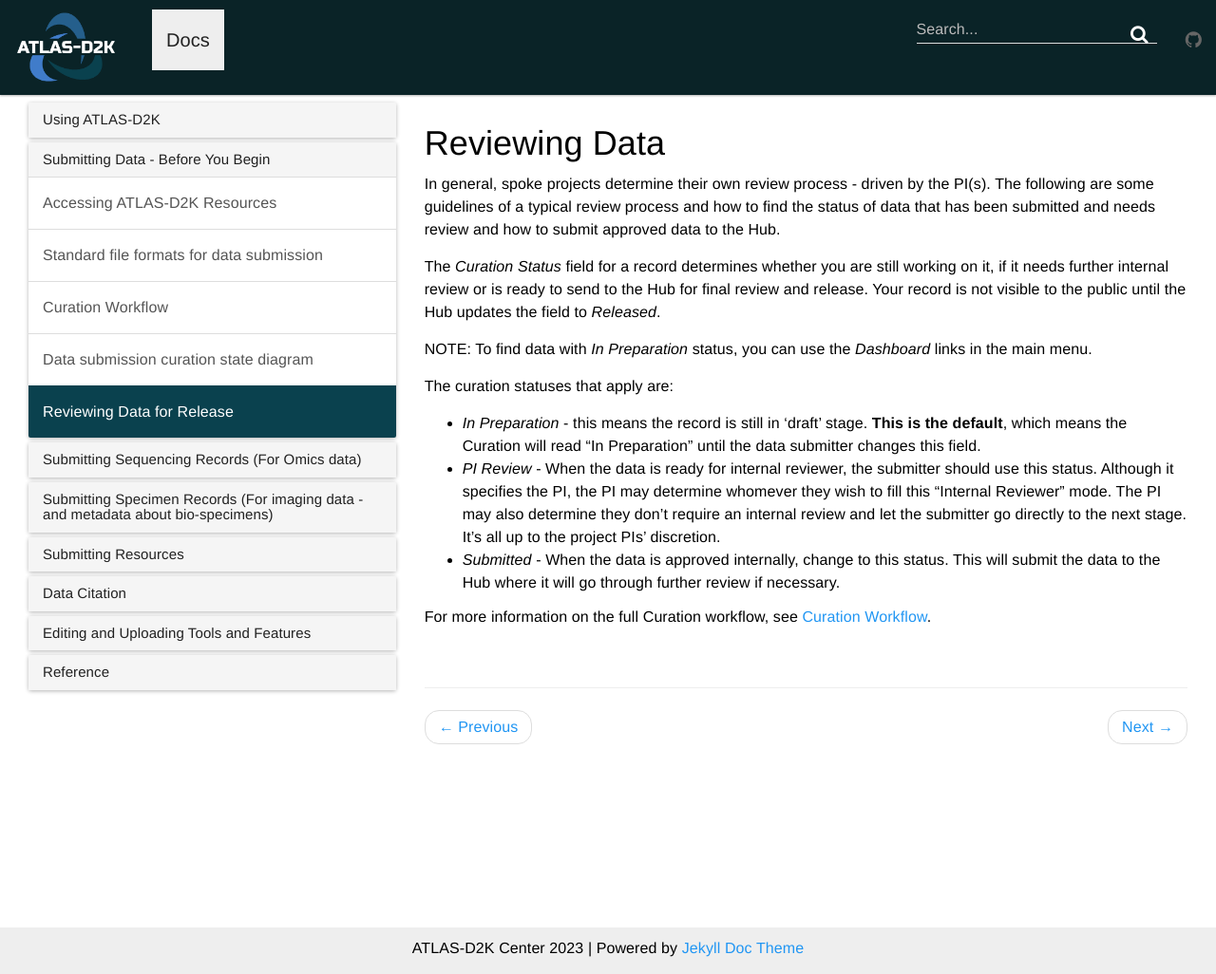
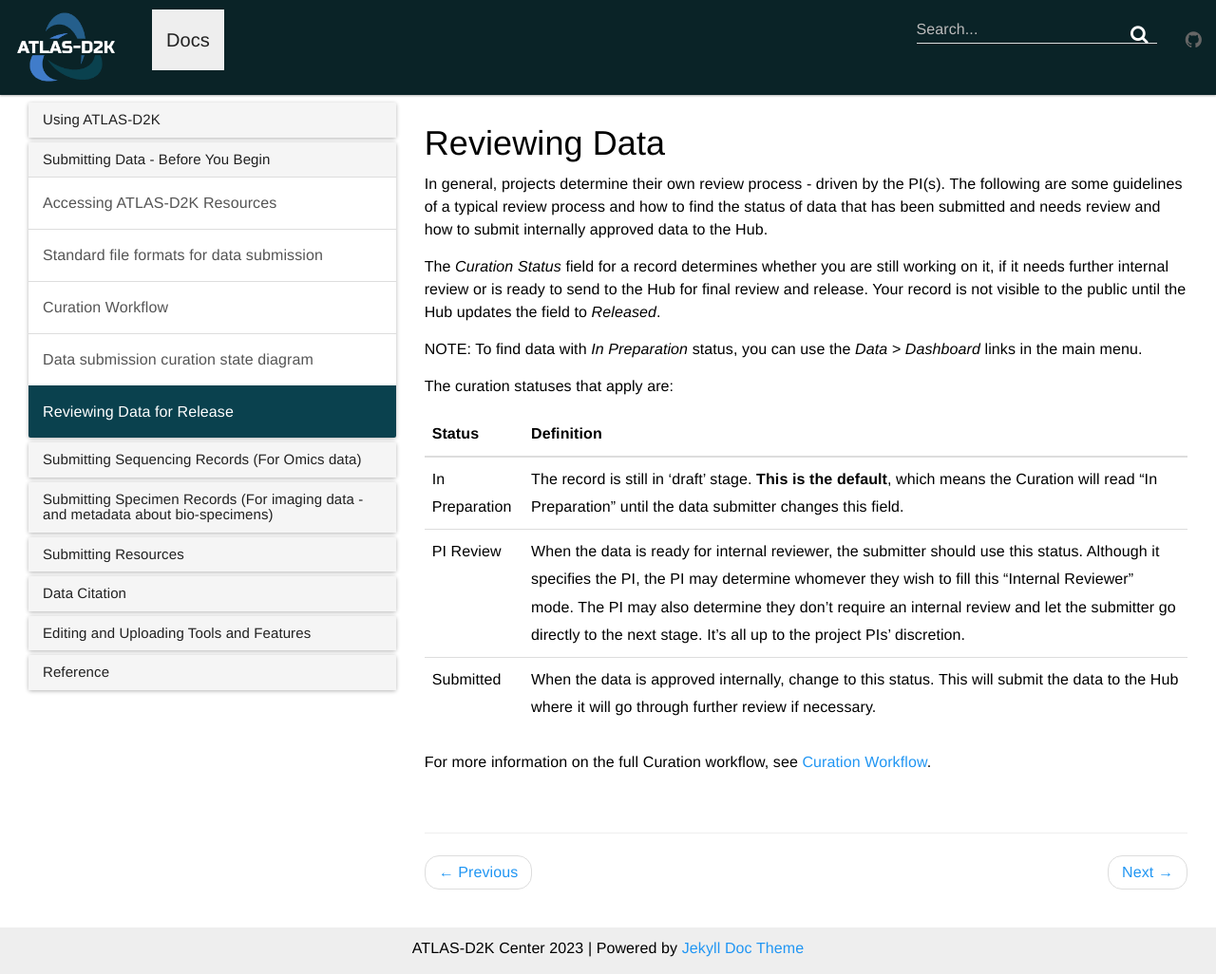
Before and after one commit to informatics-isi-edu/atlas-d2k-docs, a Jekyll site: the page built from docs/_docs/data_submission_process/Reviewing-Data.md, in a window 1280 px wide and 1026 px high. Shown: the whole window at 95% size. Built offline with Jekyll 4.4.1, drawn with Linux system fonts in a browser that asks for light colours.

Commit message:
more copyediting

```diff
--- a/docs/_docs/data_submission_process/Reviewing-Data.md
+++ b/docs/_docs/data_submission_process/Reviewing-Data.md
@@ -3,15 +3,18 @@ title: Reviewing Data
 permalink: /docs/reviewing-data-for-release/
 ---
 
-In general, spoke projects determine their own review process - driven by the PI(s). The following are some guidelines of a typical review process and how to find the status of data that has been submitted and needs review and how to submit approved data to the Hub.
+In general, projects determine their own review process - driven by the PI(s). The following are some guidelines of a typical review process and how to find the status of data that has been submitted and needs review and how to submit internally approved data to the Hub.
 
 The _Curation Status_ field for a record determines whether you are still working on it, if it needs further internal review or is ready to send to the Hub for final review and release. Your record is not visible to the public until the Hub updates the field to _Released_.
 
-NOTE: To find data with _In Preparation_ status, you can use the _Dashboard_ links in the main menu.
+NOTE: To find data with _In Preparation_ status, you can use the _Data > Dashboard_ links in the main menu.
 
 The curation statuses that apply are:
-* _In Preparation_ - this means the record is still in 'draft' stage. **This is the default**, which means the Curation will read "In Preparation" until the data submitter changes this field.
-* _PI Review_ - When the data is ready for internal reviewer, the submitter should use this status. Although it specifies the PI, the PI may determine whomever they wish to fill this "Internal Reviewer" mode. The PI may also determine they don't require an internal review and let the submitter go directly to the next stage. It's all up to the project PIs' discretion.
-* _Submitted_ - When the data is approved internally, change to this status. This will submit the data to the Hub where it will go through further review if necessary.
 
-For more information on the full Curation workflow, see [Curation Workflow](/docs/curation-workflow/).
+| Status | Definition |
+|---|---|
+| In Preparation | The record is still in 'draft' stage. **This is the default**, which means the Curation will read "In Preparation" until the data submitter changes this field. |
+| PI Review | When the data is ready for internal reviewer, the submitter should use this status.  Although it specifies the PI, the PI may determine whomever they wish to fill this "Internal Reviewer" mode.  The PI may also determine they don't require an internal review and let the submitter go directly to the next stage. It's all up to the project PIs' discretion. |
+| Submitted | When the data is approved internally, change to this status. This will submit the data to the Hub where it will go through further review if necessary. |
+
+For more information on the full Curation workflow, see [Curation Workflow](../curation-workflow/).
```
Also changed, not shown: docs/_docs/submitting_data/Standard-file-formats-for-data-submission.md (+3 -1 lines), docs/assets/wiki_images/submitting-data/curation-workflow-v2.png (added).
